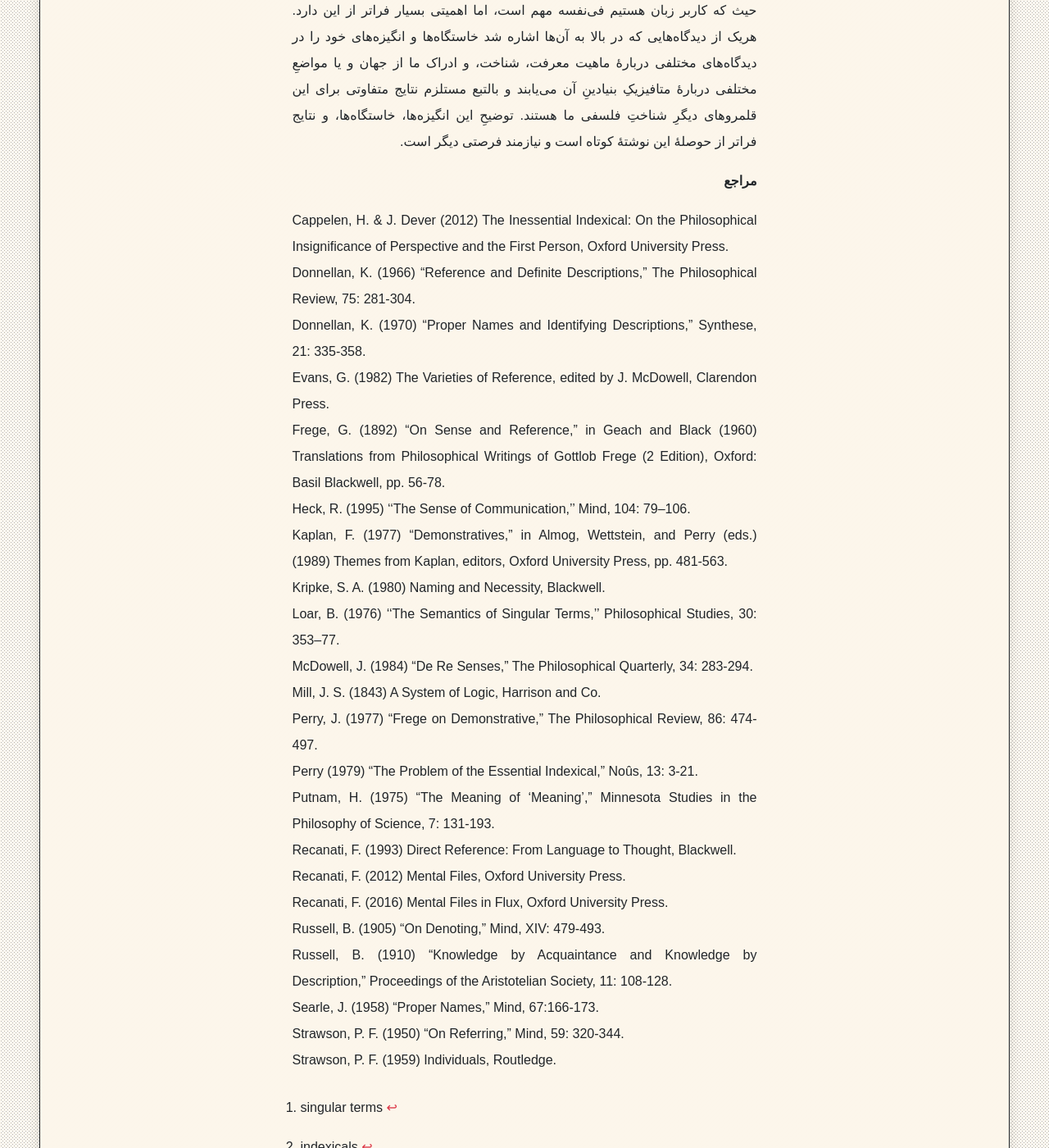
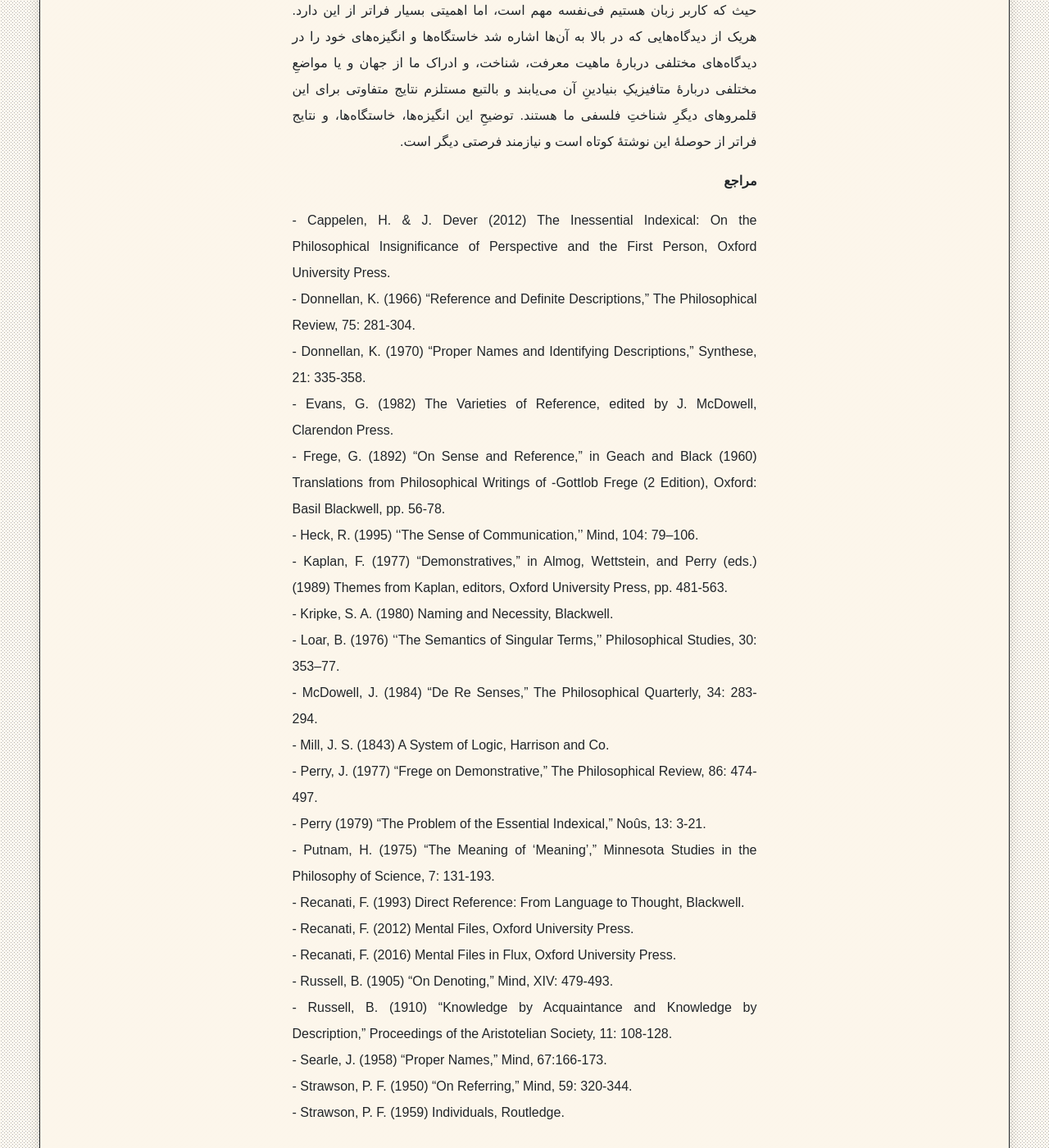
Before and after one commit to phicudemy/phicudemy.github.io, a Jekyll site: the page built from _posts/2025-04-04-singularterms-review.md, in a window 1280 px wide and 1400 px high, scrolled down 8402 px. Shown: the whole window at 82% size. Built offline with Jekyll 4.4.1, drawn with Linux system fonts in a browser that asks for light colours; some web fonts are replaced.

Commit message:
TinaCMS content update

```diff
--- a/_posts/2025-04-04-singularterms-review.md
+++ b/_posts/2025-04-04-singularterms-review.md
@@ -133,48 +133,48 @@ contents:
 
 <p dir="ltr">
 
-Cappelen, H. & J. Dever (2012) The Inessential Indexical: On the Philosophical Insignificance of Perspective and the First Person, Oxford University Press. <br>
+- Cappelen, H. & J. Dever (2012) The Inessential Indexical: On the Philosophical Insignificance of Perspective and the First Person, Oxford University Press. <br>
 
-Donnellan, K. (1966) “Reference and Definite Descriptions,” The Philosophical Review, 75: 281-304. <br>
+- Donnellan, K. (1966) “Reference and Definite Descriptions,” The Philosophical Review, 75: 281-304. <br>
 
-Donnellan, K. (1970) “Proper Names and Identifying Descriptions,” Synthese, 21: 335-358. <br>
+- Donnellan, K. (1970) “Proper Names and Identifying Descriptions,” Synthese, 21: 335-358. <br>
 
-Evans, G. (1982) The Varieties of Reference, edited by J. McDowell, Clarendon Press. <br>
+- Evans, G. (1982) The Varieties of Reference, edited by J. McDowell, Clarendon Press. <br>
 
-Frege, G. (1892) “On Sense and Reference,” in Geach and Black (1960) Translations from Philosophical Writings of Gottlob Frege (2 Edition), Oxford: Basil Blackwell, pp. 56-78. <br>
+- Frege, G. (1892) “On Sense and Reference,” in Geach and Black (1960) Translations from Philosophical Writings of -Gottlob Frege (2 Edition), Oxford: Basil Blackwell, pp. 56-78. <br>
 
-Heck, R. (1995) ‘‘The Sense of Communication,’’ Mind, 104: 79–106. <br>
+- Heck, R. (1995) ‘‘The Sense of Communication,’’ Mind, 104: 79–106. <br>
 
-Kaplan, F. (1977) “Demonstratives,” in Almog, Wettstein, and Perry (eds.) (1989) Themes from Kaplan,
+- Kaplan, F. (1977) “Demonstratives,” in Almog, Wettstein, and Perry (eds.) (1989) Themes from Kaplan,
 editors, Oxford University Press, pp. 481-563. <br>
 
-Kripke, S. A. (1980) Naming and Necessity, Blackwell. <br>
+- Kripke, S. A. (1980) Naming and Necessity, Blackwell. <br>
 
-Loar, B. (1976) ‘‘The Semantics of Singular Terms,’’ Philosophical Studies, 30: 353–77. <br>
+- Loar, B. (1976) ‘‘The Semantics of Singular Terms,’’ Philosophical Studies, 30: 353–77. <br>
 
-McDowell, J. (1984) “De Re Senses,” The Philosophical Quarterly, 34: 283-294. <br>
+- McDowell, J. (1984) “De Re Senses,” The Philosophical Quarterly, 34: 283-294. <br>
 
-Mill, J. S. (1843) A System of Logic, Harrison and Co. <br>
+- Mill, J. S. (1843) A System of Logic, Harrison and Co. <br>
 
-Perry, J. (1977) “Frege on Demonstrative,” The Philosophical Review, 86: 474-497. <br>
+- Perry, J. (1977) “Frege on Demonstrative,” The Philosophical Review, 86: 474-497. <br>
 
-Perry (1979) “The Problem of the Essential Indexical,” Noûs, 13: 3-21. <br>
+- Perry (1979) “The Problem of the Essential Indexical,” Noûs, 13: 3-21. <br>
 
-Putnam, H. (1975) “The Meaning of ‘Meaning’,” Minnesota Studies in the Philosophy of Science, 7: 131-193. <br>
+- Putnam, H. (1975) “The Meaning of ‘Meaning’,” Minnesota Studies in the Philosophy of Science, 7: 131-193. <br>
 
-Recanati, F. (1993) Direct Reference: From Language to Thought, Blackwell. <br>
+- Recanati, F. (1993) Direct Reference: From Language to Thought, Blackwell. <br>
 
-Recanati, F. (2012) Mental Files, Oxford University Press. <br>
+- Recanati, F. (2012) Mental Files, Oxford University Press. <br>
 
-Recanati, F. (2016) Mental Files in Flux, Oxford University Press. <br>
+- Recanati, F. (2016) Mental Files in Flux, Oxford University Press. <br>
 
-Russell, B. (1905) “On Denoting,” Mind, XIV: 479-493. <br>
+- Russell, B. (1905) “On Denoting,” Mind, XIV: 479-493. <br>
 
-Russell, B. (1910) “Knowledge by Acquaintance and Knowledge by Description,” Proceedings of the Aristotelian Society, 11: 108-128. <br>
+- Russell, B. (1910) “Knowledge by Acquaintance and Knowledge by Description,” Proceedings of the Aristotelian Society, 11: 108-128. <br>
 
-Searle, J. (1958) “Proper Names,” Mind, 67:166-173. <br>
+- Searle, J. (1958) “Proper Names,” Mind, 67:166-173. <br>
 
-Strawson, P. F. (1950) “On Referring,” Mind, 59: 320-344. <br>
+- Strawson, P. F. (1950) “On Referring,” Mind, 59: 320-344. <br>
 
-Strawson, P. F. (1959) Individuals, Routledge. <br>
+- Strawson, P. F. (1959) Individuals, Routledge. <br>
 </p>
```
